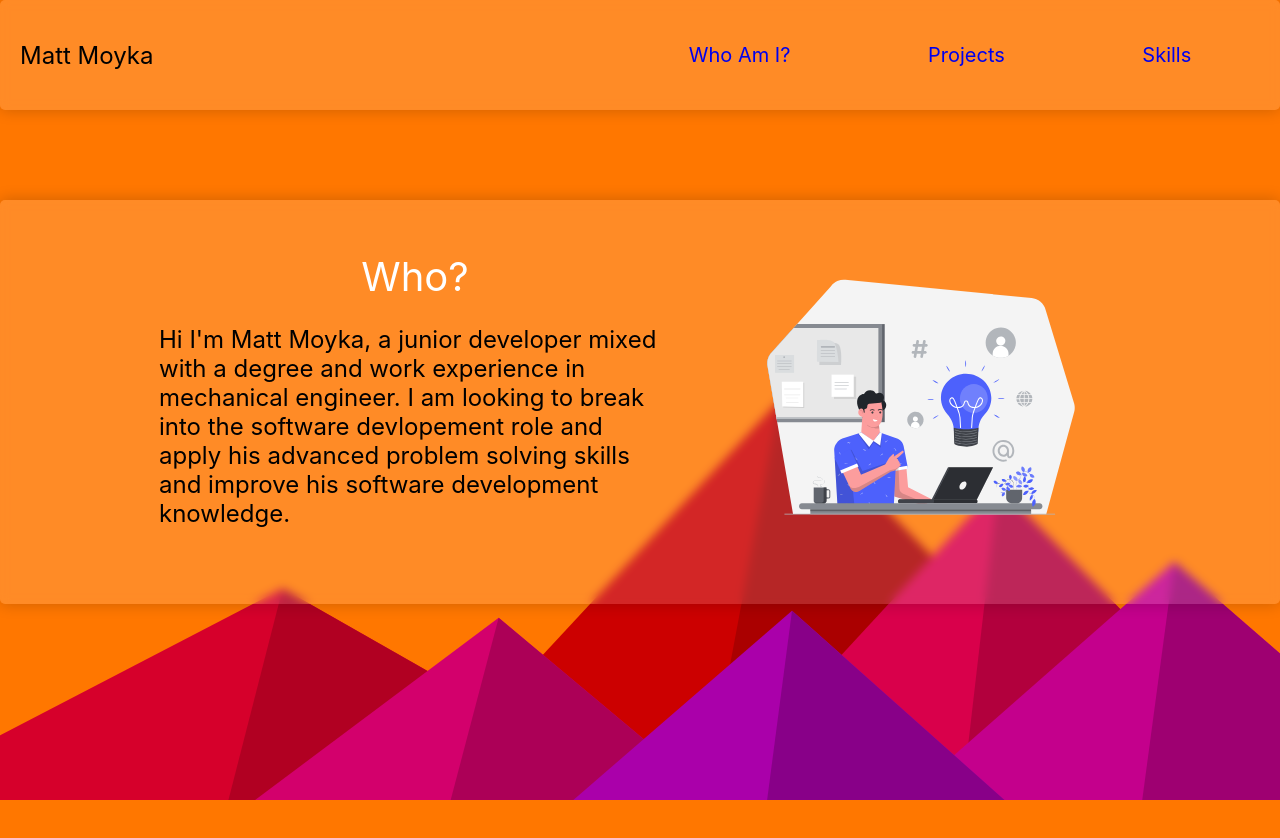
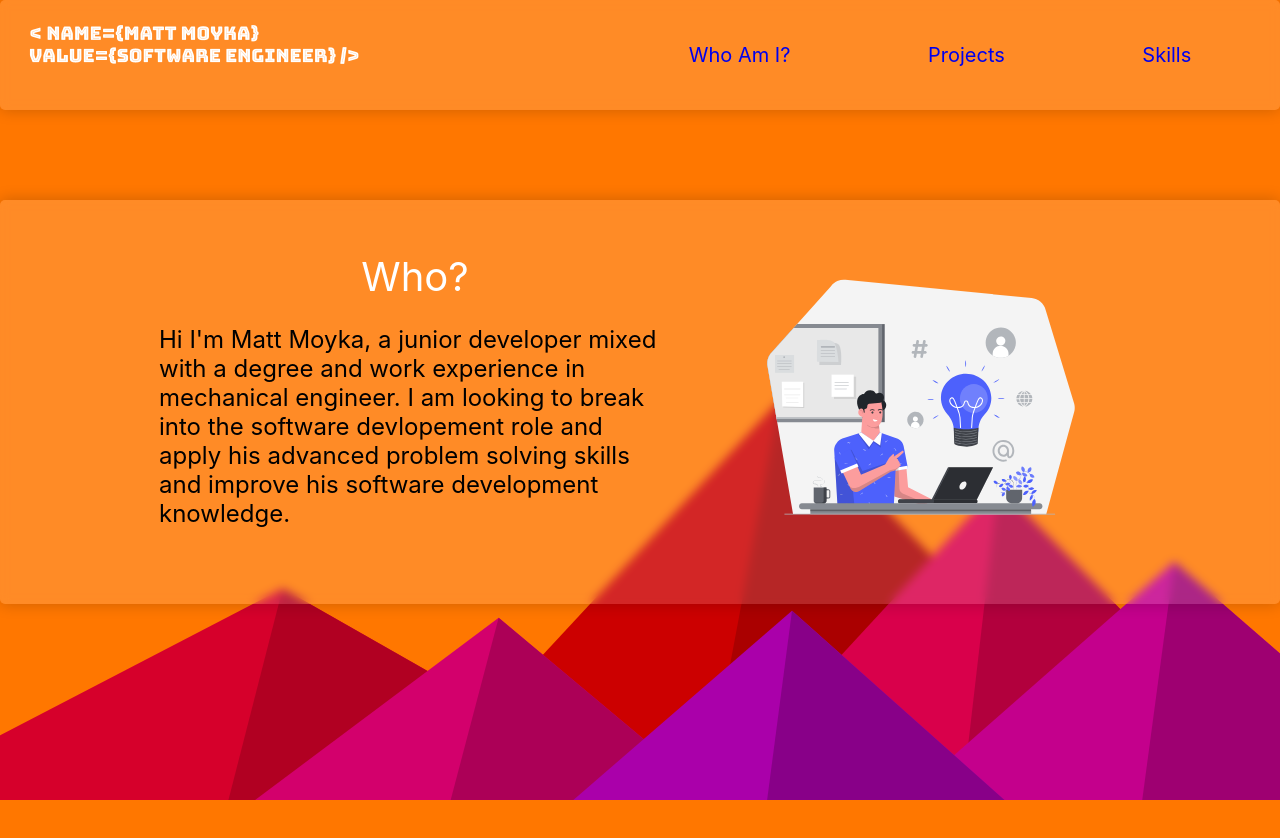
Before and after one commit to MattMoyka/PortfolioWebsite, a React (Create React App) app in the folder client/: page / in a window 1280 px wide. Shown: the top 838 px of the page. Built offline with nearby package versions, Linux system fonts and the light colour scheme.

Commit message:
logo added

```diff
--- a/client/src/layout/Layout.jsx
+++ b/client/src/layout/Layout.jsx
@@ -1,12 +1,13 @@
 import './layout.css'
 import { NavHashLink } from 'react-router-hash-link'
 import { Icon } from '@iconify/react';
+import personallogo from '../assets/personallogo.png'
 
 export default function Layout(props) {
   return (
     <div >
       <nav className='nav-container'>
-        <div className='nav-title'>Matt Moyka</div>
+        <img className='personal-logo' src={personallogo} alt='matt moyka software engineer' />
         <div className='nav-links'>
           <NavHashLink activeStyle={{ color: 'white' }} smooth to='/#who' id='nav-link-font'>Who Am I?</NavHashLink>
           <NavHashLink activeStyle={{ color: 'white' }} smooth to='/#projects' id='nav-link-font'>Projects</NavHashLink>
```
Also changed, not shown: client/src/assets/personallogo.png (added), client/src/assets/websitelogo.png (added), client/src/layout/layout.css (line endings or trailing spaces).
